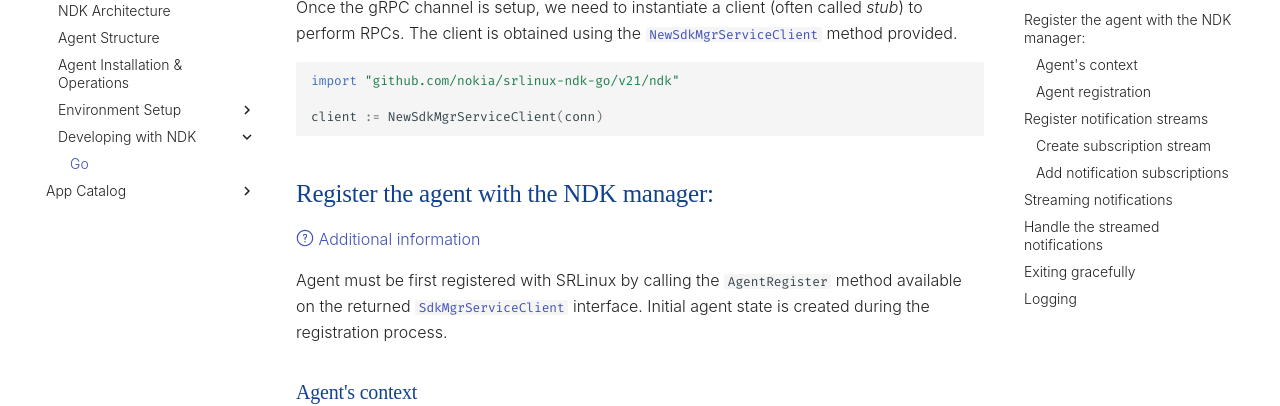
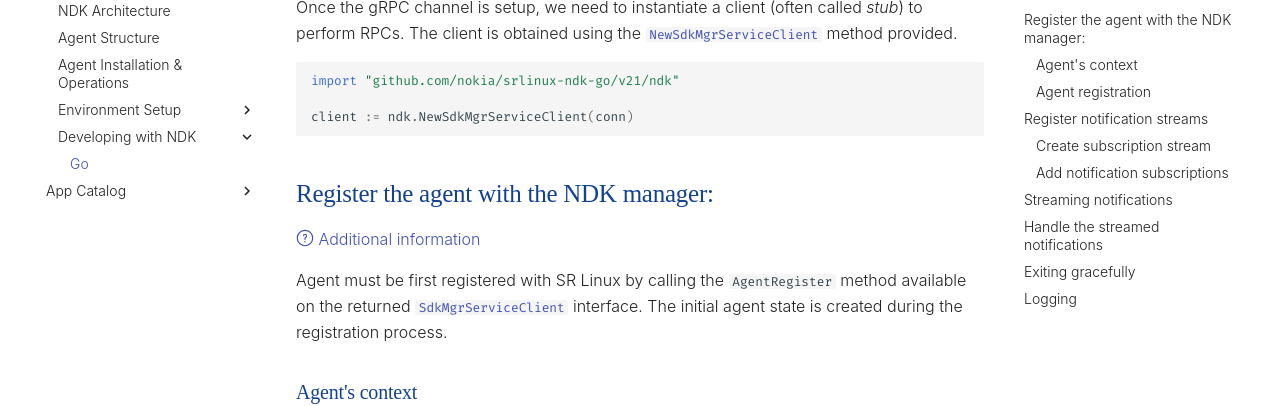
Before and after one commit to srl-labs/learn-srlinux, an MkDocs documentation site: the page built from docs/ndk/guide/dev/go.md, in a window 1280 px wide and 900 px high, scrolled down 999 px. Shown: the part 151-557 px from the top of the window. Built offline with MkDocs 1.6.1 and Material for MkDocs 9.7.7, drawn with Linux system fonts in a browser that asks for light colours; some web fonts are replaced; comment, search, counter and statistics services are not loaded.

Commit message:
typo fixes

````diff
--- a/docs/ndk/guide/dev/go.md
+++ b/docs/ndk/guide/dev/go.md
@@ -46,13 +46,13 @@ Once the gRPC channel is setup, we need to instantiate a client (often called _s
 ```go
 import "github.com/nokia/srlinux-ndk-go/v21/ndk"
 
-client := NewSdkMgrServiceClient(conn)
+client := ndk.NewSdkMgrServiceClient(conn)
 ```
 
 ## Register the agent with the NDK manager:
 [:octicons-question-24: Additional information](../architecture.md#agent-registration)
 
-Agent must be first registered with SRLinux by calling the `AgentRegister` method available on the returned [`SdkMgrServiceClient`][sdk_mgr_svc_client_godoc] interface. Initial agent state is created during the registration process.
+Agent must be first registered with SR Linux by calling the `AgentRegister` method available on the returned [`SdkMgrServiceClient`][sdk_mgr_svc_client_godoc] interface. The initial agent state is created during the registration process.
 
 ### Agent's context
 Go [context](https://pkg.go.dev/context) is a required parameter for each RPC service method. Contexts provide the means of enforcing deadlines and cancellations as well as transmitting metadata within the request.
````
Also changed, not shown: docs/ndk/guide/architecture.md (+1 -1 lines).
